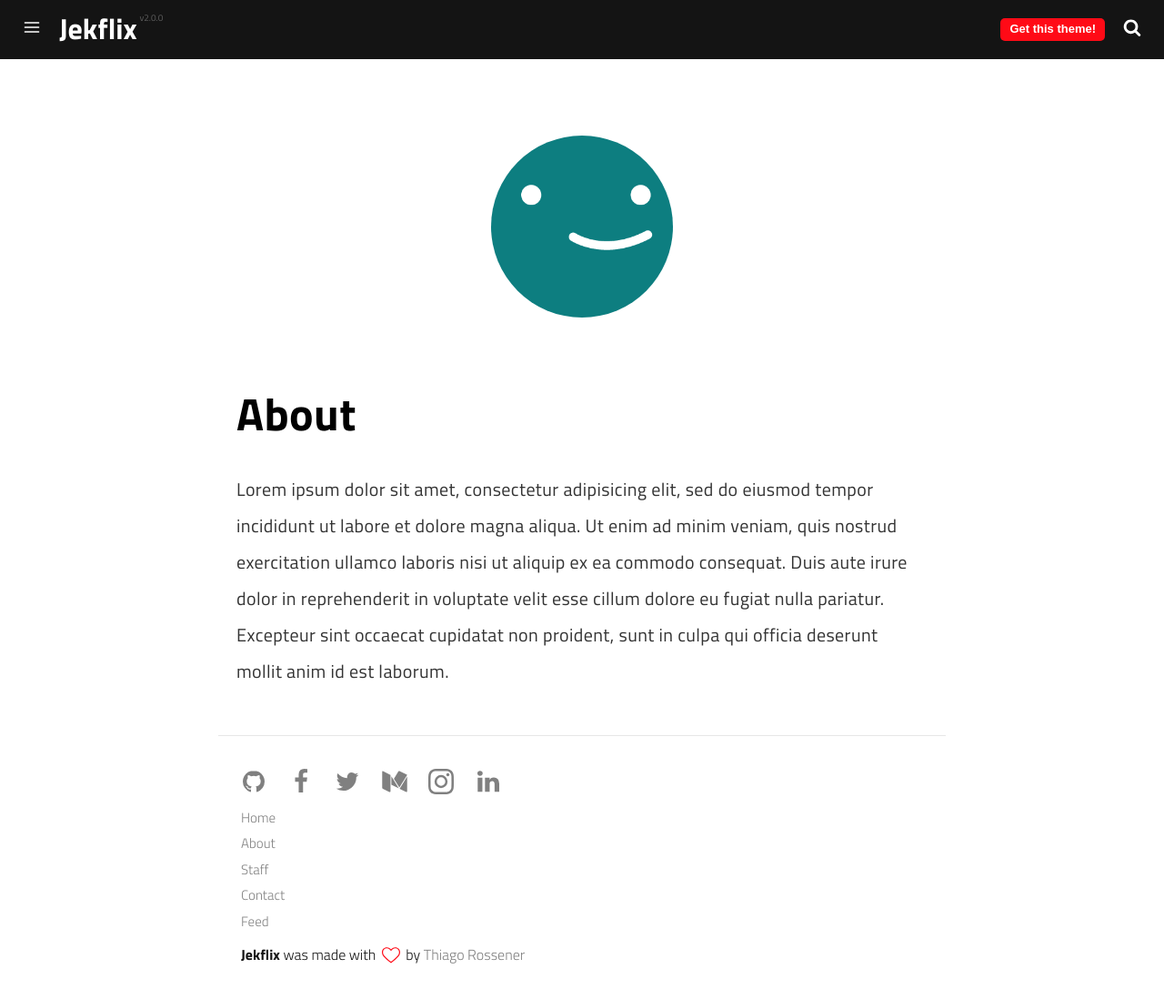
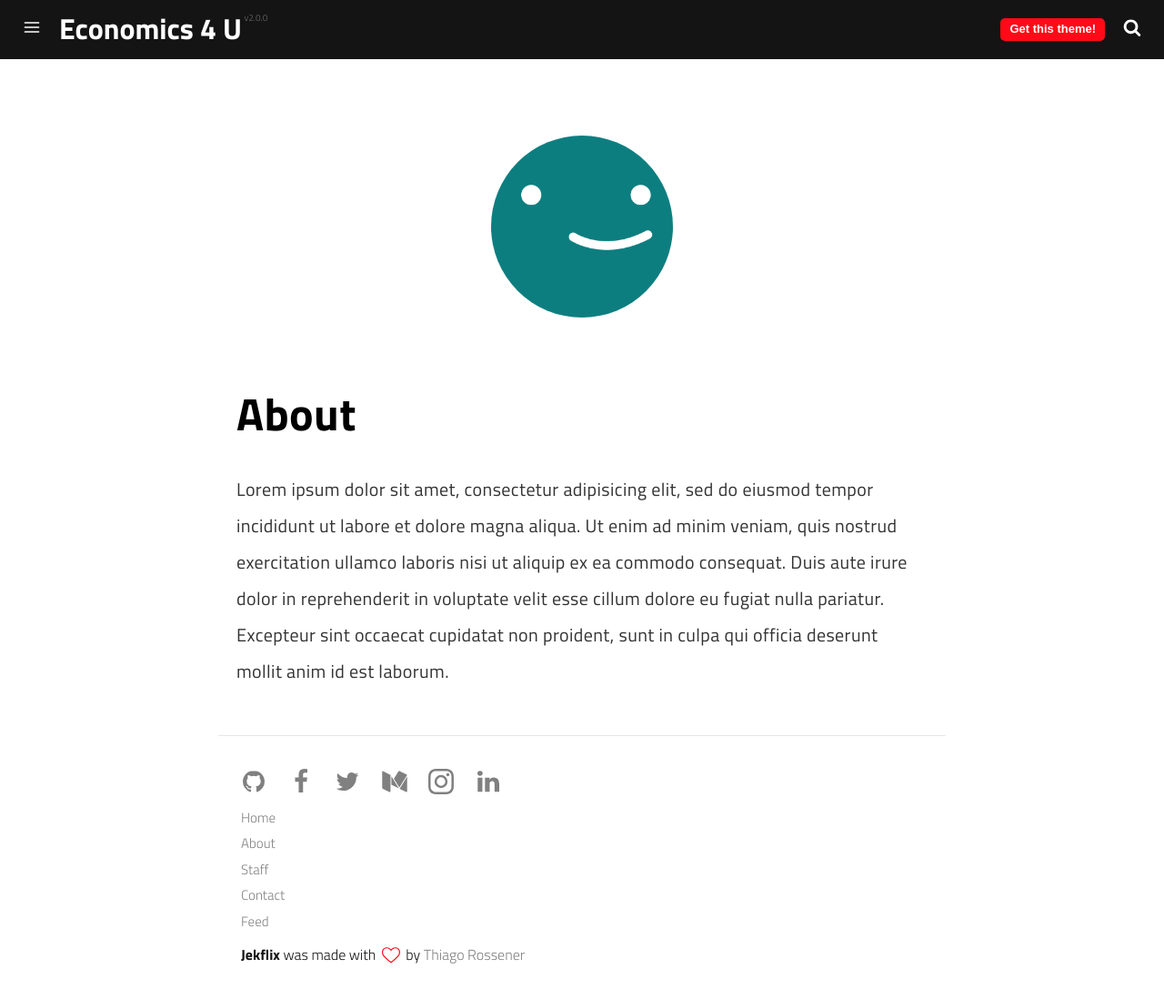
Before and after one commit to economics4u/economics4u.github.io, a Jekyll site: the page built from pages/about.md, in a window 1280 px wide and 1098 px high. Shown: the whole window at 91% size. Built offline with Jekyll 4.4.1, drawn with Linux system fonts in a browser that asks for light colours; a script that is not in the unit is left out; part of the change alters nothing that is shown.

Commit message:
configyaml

```diff
--- a/_config.yml
+++ b/_config.yml
@@ -1,26 +1,26 @@
 # Site Settings
-name: Jekflix
-title: Jekflix | A blog theme for Jekyll
-description: Jekflix is a template for Jekyll inspired by Netflix and made by Thiago Rossener.
+name: Economics 4 U
+title: Economics 4 U
+description: The home of rational economics op-ed and commentary.
 tags:
   - blog
   - template
   - jekyll
   - theme
   - netlify
-email: youremail@xyz.com
+email: arvindvenkat98@gmail.com
 disqus_username: disqus_username
 show_hero: true
 
 
 # Social Media Settings
 # Remove the item if you don't need it
-github_username: github_username
-facebook_username: facebook_username
-twitter_username: twitter_username
-instagram_username: instagram_username
-linkedin_username: linkedin_username
-medium_username: medium_username
+github_username: arvindvenkat
+facebook_username: arvindvenky
+twitter_username: arv_ven
+instagram_username: arv_ven
+linkedin_username: arvindvenkat
+medium_username: arvindvenkat
 
 
 # Theme Settings
```
Also changed, not shown: 3 other files.
